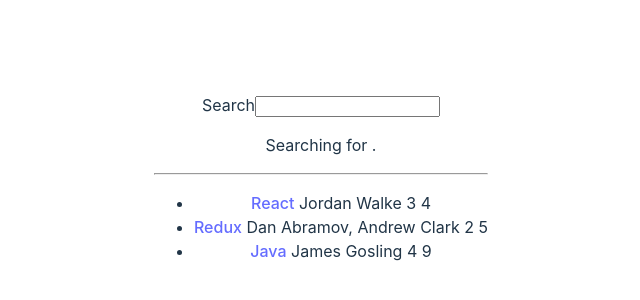
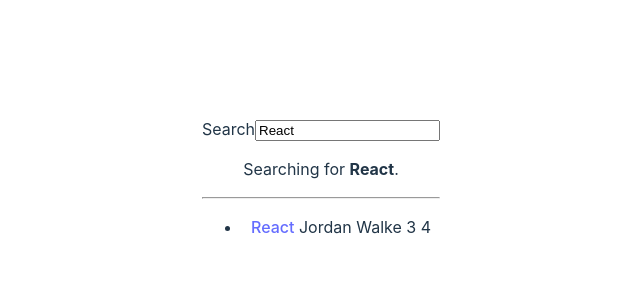
Before and after one commit to Leonid10011/learn_react, a React (Vite) app: page / in a window 1280 px wide. Shown: the part 214-514 px from the top of the page, without its empty margins (319-959 px from the left). Built offline with nearby package versions, Linux system fonts and the light colour scheme.

Commit message:
Made the Search input field to  a controlled component

```diff
--- a/src/App.jsx
+++ b/src/App.jsx
@@ -12,7 +12,7 @@ const style = {
 const App = () => {
   console.log("App");
 
-  const [searchTerm, setSearchterm] = React.useState("");
+  const [searchTerm, setSearchterm] = React.useState("React");
 
   const stories = [
     {
@@ -82,7 +82,7 @@ const Search = ({callbackFunction, text}) => {
   return(
     <div>
       <label htmlFor="search">Search</label>
-      <input id="search" type="text" onChange={handleChange} />
+      <input id="search" type="text" onChange={handleChange} value={text}/>
       <p>
         Searching for <strong>{text}</strong>.
       </p>
```
